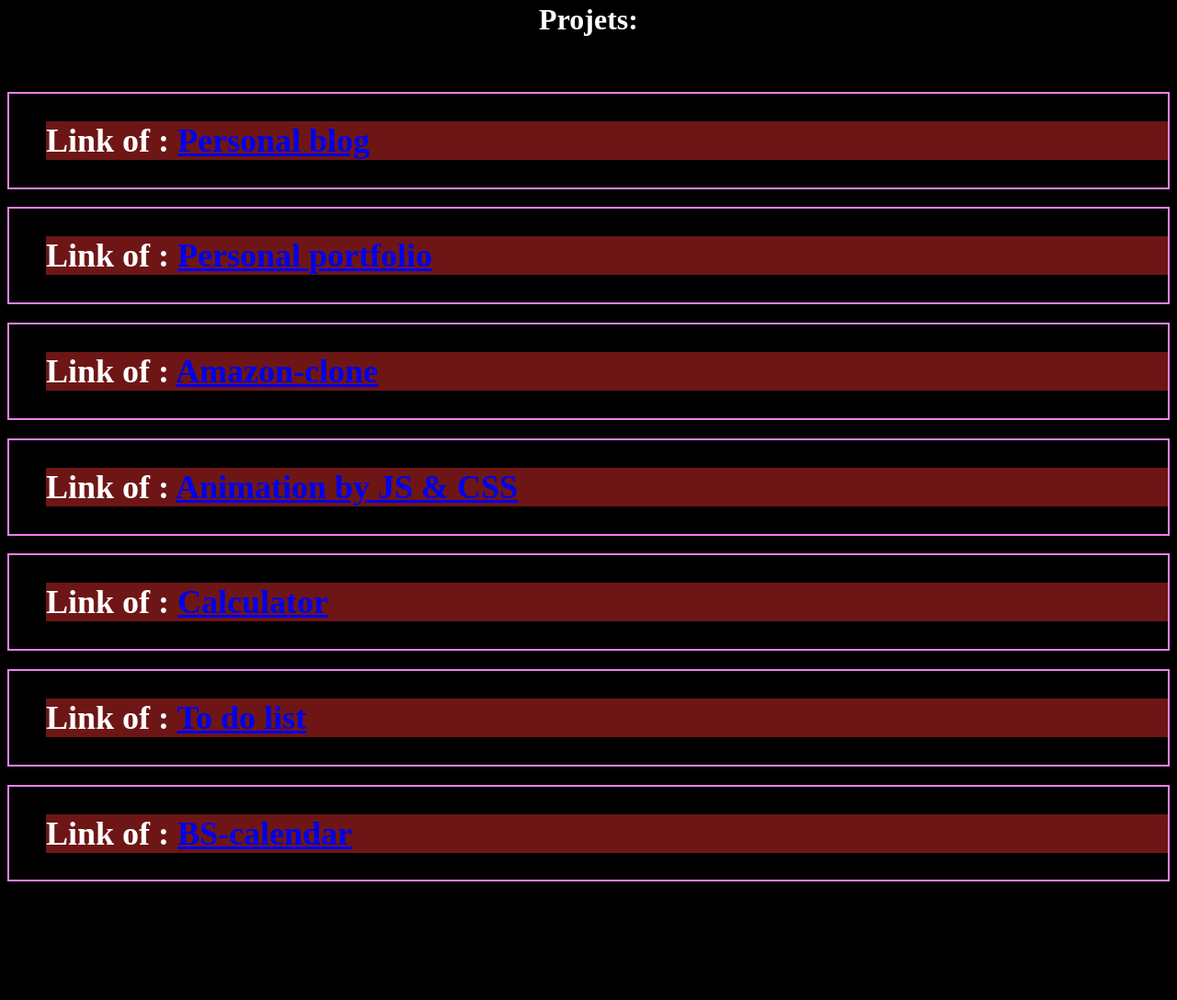
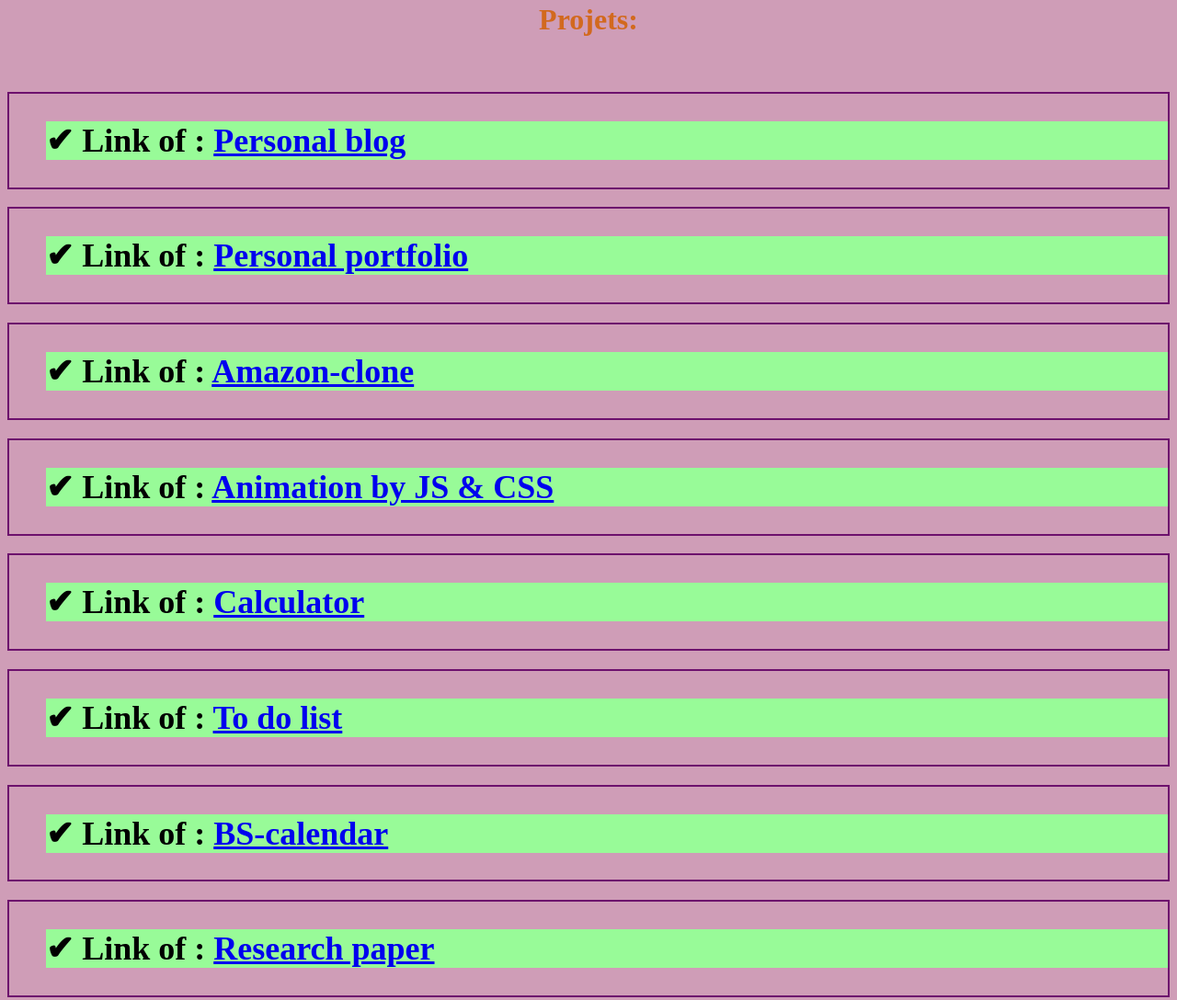
Before and after one commit to Ayu154/Projects, a plain HTML site: page index.html in a window 1280 px wide. Shown: the part 138-1226 px from the top of the page at 92% size. Before the commit the page ends 1117 px from the top, so only its background shows below. Drawn offline with Linux system fonts and the light colour scheme.

Commit message:
Update index.html

```diff
--- a/index.html
+++ b/index.html
@@ -9,7 +9,7 @@
 
 
         #marquee {
-            background-color: aqua;
+            background-color:#FFDAB9;
             color: black;
             height: 40px;
             font-size: 30px;
@@ -35,50 +35,55 @@
         }
     </style>
 </head>
-<body style="background-color: black; color: white;">
+<body style="background-color:#cf9db7; color: white;">
 
 
     <br>
     <div id="marquee">
         <span >Projects by Ayush Lohani</span>
     </div>
-    <center><br><hr><br><h1>
-       Projets:</h1></h1>
+    <center><br><hr><br><h1 style="color: chocolate;">
+       Projets:</h1>
     </center><br>
 <p>
 
-<h2 style="border:2px solid violet;">
- <dd>   <h2 style="background-color: rgb(110, 22, 22)">
-        Link of : <a href="https://lohaniayush.wordpress.com/">Personal blog</a>
+<h2 style="border:2px solid rgb(109, 17, 109);">
+ <dd>   <h2 style="background-color: #98FB98 ;color:black">
+    ✔ Link of : <a href="https://lohaniayush.wordpress.com/">Personal blog</a>
         </dd></h2>
-<h2 style="border:2px solid violet;">
-<dd> <h2 style="background-color:  rgb(110, 22, 22)">
-        Link of : <a href="https://ayu154.github.io/own-website_0/">Personal portfolio</a>
+        <h2 style="border:2px solid rgb(109, 17, 109);">
+<dd> <h2 style="background-color: #98FB98 ;color:black">
+    ✔   Link of : <a href="https://ayu154.github.io/own-website_0/">Personal portfolio</a>
 </dd>
     </h2>
-    <h2 style="border:2px solid violet;">
-        <dd> <h2 style="background-color:  rgb(110, 22, 22)">
-            Link of : <a href="https://ayu154.github.io/Amozone-clone/">Amazon-clone</Amazon-clone></a>
+    <h2 style="border:2px solid rgb(109, 17, 109);">
+        <dd> <h2 style="background-color: #98FB98 ;color:black">
+            ✔   Link of : <a href="https://ayu154.github.io/Amozone-clone/">Amazon-clone</Amazon-clone></a>
         </dd>
     </h2>
-    <h2 style="border:2px solid violet;">
-        <dd> <h2 style="background-color:  rgb(110, 22, 22)">
-            Link of : <a href="https://ayu154.github.io/Vase-Project/">Animation by JS & CSS</a>
+    <h2 style="border:2px solid rgb(109, 17, 109);">
+        <dd> <h2 style="background-color: #98FB98 ;color:black">
+            ✔ Link of : <a href="https://ayu154.github.io/Vase-Project/">Animation by JS & CSS</a>
         </dd>
     </h2>
-    <h2 style="border:2px solid violet;">
-        <dd> <h2 style="background-color:  rgb(110, 22, 22)">
-            Link of : <a href="https://ayu154.github.io/Calculator/">Calculator</a>
+    <h2 style="border:2px solid rgb(109, 17, 109);">
+        <dd> <h2 style="background-color: #98FB98 ;color:black">
+            ✔  Link of : <a href="https://ayu154.github.io/Calculator/">Calculator</a>
         </dd>
     </h2>
-    <h2 style="border:2px solid violet;">
-        <dd> <h2 style="background-color:  rgb(110, 22, 22)">
-            Link of : <a href="https://ayu154.github.io/To-do-list/">To do list</a>
+    <h2 style="border:2px solid rgb(109, 17, 109);">
+        <dd> <h2 style="background-color: #98FB98 ;color:black">
+            ✔ Link of : <a href="https://ayu154.github.io/To-do-list/">To do list</a>
         </dd>
     </h2>
-    <h2 style="border:2px solid violet;">
-        <dd> <h2 style="background-color:  rgb(110, 22, 22)">
-            Link of : <a href="https://ayu154.github.io/BS-calendar/">BS-calendar</a>
+    <h2 style="border:2px solid rgb(109, 17, 109);">
+        <dd> <h2 style="background-color: #98FB98 ;color:black">
+            ✔ Link of : <a href="https://ayu154.github.io/BS-calendar/">BS-calendar</a>
+        </dd>
+    </h2>
+    <h2 style="border:2px solid rgb(109, 17, 109);">
+        <dd> <h2 style="background-color: #98FB98 ;color:black">
+            ✔ Link of : <a href="https://ayu154.github.io/Research-paper/">Research paper</a>
         </dd>
     </h2>
 </p>
```
